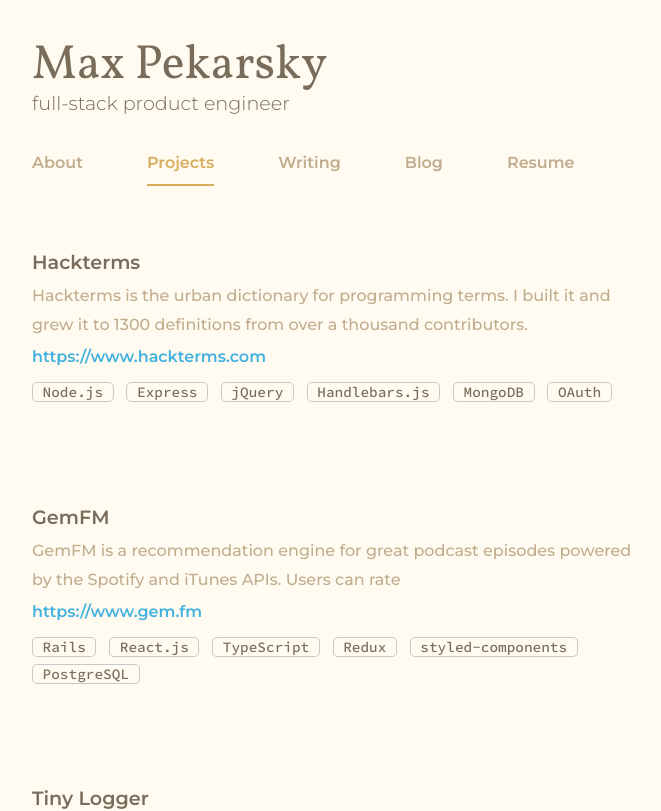
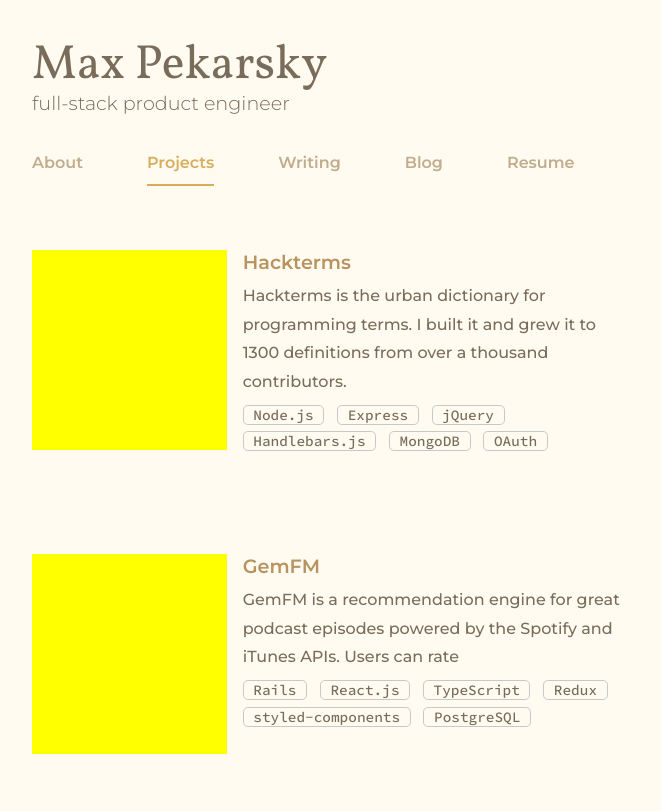
Before and after one commit to maximforever/portfolio3.0, a React (Create React App) app: page /projects in a window 1280 px wide. Shown: the top 811 px of the page, without its empty margins (32-693 px from the left). Built offline with nearby package versions, Linux system fonts and the light colour scheme.

Commit message:
add image placeholders

```diff
--- a/src/App.tsx
+++ b/src/App.tsx
@@ -55,8 +55,6 @@
     setOpen(newState);
   };
 
-  console.log(mountedComponent);
-
   return !mountedComponent ? <div /> : (
     <ThemeProvider theme={{ darkMode }}>
       <>
--- a/src/components/DarkModeToggle.tsx
+++ b/src/components/DarkModeToggle.tsx
@@ -5,15 +5,16 @@
   font-size: 1rem;
   font-weight: bold;
   opacity: ${(props) => props.open ? '1' : '0'};
-  color: ${(props) => props.darkMode ? 'var(--yellow)' : 'var(--orange)'};
+  color: ${({ theme }) => theme.darkMode ? 'var(--yellow)' : 'var(--orange)'};
   visibility: ${(props) => props.open ? 'visible' : 'hidden'};
   padding-top: 1rem;
   font-size: 1.5rem;
   transition-property: opacity color;
-  transition-duration: var(--transition-time);
 
   &:hover {
     cursor: pointer;
+    // these colors are a bit brighter than the baseline orange/blue colors for better contrast.
+    color: ${({ theme }) => theme.darkMode ? '#f4d47d' : '#076a96'};
   }
 
   @media only screen and (min-width: 768px) {
--- a/src/components/Project.tsx
+++ b/src/components/Project.tsx
@@ -4,14 +4,19 @@
 
 const Project = styled.div`
   margin-bottom: 5rem;
+  display: flex;
+  flex-direction: column;
+  width: 100%;
 
   @media only screen and (min-width: 768px) {
+    flex-direction: row;
     margin: 0 6rem 6rem 0;
     width: 600px;
   }
 `;
 
 const Title = styled.h3`
+  color: ${({ theme }) => theme.darkMode ? "#93c5fa" : "#b8935f"};
   font-weight: 600;
   font-size: 1.2rem;
   margin: 0;
@@ -20,7 +25,7 @@
 `;
 
 const Description = styled.p`
-  color: ${({ theme }) => theme.darkMode ? "var(--base-text-color-dark-mode)" : "var(--gray-medium)"};
+  color: ${({ theme }) => theme.darkMode ? "var(--base-text-color-dark-mode)" : "var(--base-text-color)"};
   margin: 0;
   padding-bottom: 0.5rem;
   line-height: 1.8;
@@ -31,17 +36,24 @@
   }
 `;
 
-const ProjectLink = styled.a`
-  font-weight: 600;
-  padding-bottom: 1rem;
+const Info = styled.div`
+  flex: 2;
+`;
+
+const Visual = styled.div`
+  background: yellow;
+  height: 200px;
+  width: 300px;
+  margin-bottom: 1rem;
   display: block;
-  overflow-wrap: break-word;
-  font-size: 0.9rem;
 
   @media only screen and (min-width: 768px) {
-    font-size: 1rem;
+    margin-bottom: 0px;
+    margin-right: 1rem;
+    // TODO: this is incorrect; come back to this to set the columns right.
+    flex: 1;
   }
-`
+`;
 
 const Tag = styled.div`
   display: block;
@@ -67,17 +79,21 @@
 const Nav: React.FunctionComponent<{ project: ProjectInterface }> = ({ project }) => {
   const renderStack = () => {
     // writing projects don't have a stack
-    if(project.stack === undefined){ return null }
+    if (project.stack === undefined) { return null }
 
-    return project.stack.map((tech, index) =>  <Tag key={index}>{tech}</Tag>)
+    return project.stack.map((tech, index) => <Tag key={index}>{tech}</Tag>)
   }
 
   return (
     <Project>
-      <Title>{project.title}</Title>
-      <Description>{project.description}</Description>
-      <ProjectLink href={project.link} target="_blank" rel="noopener noreferrer">{project.link}</ProjectLink>
-      <TagWrapper>{renderStack()}</TagWrapper>
+      <Visual></Visual>
+      <Info>
+        <a href={project.link} target="_blank" rel="noopener noreferrer">
+          <Title>{project.title}</Title>
+        </a>
+        <Description>{project.description}</Description>
+        <TagWrapper>{renderStack()}</TagWrapper>
+      </Info>
     </Project>
   );
 };
```
